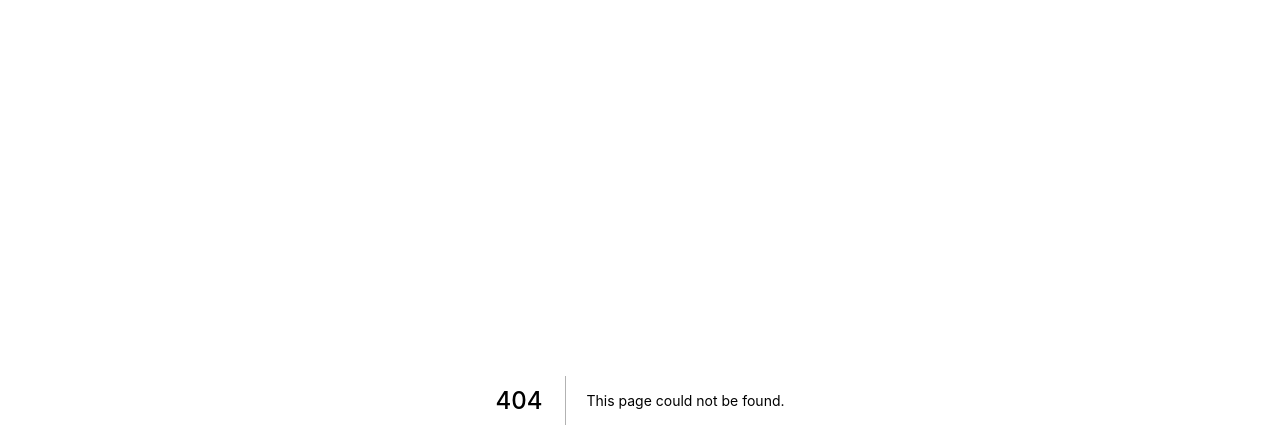
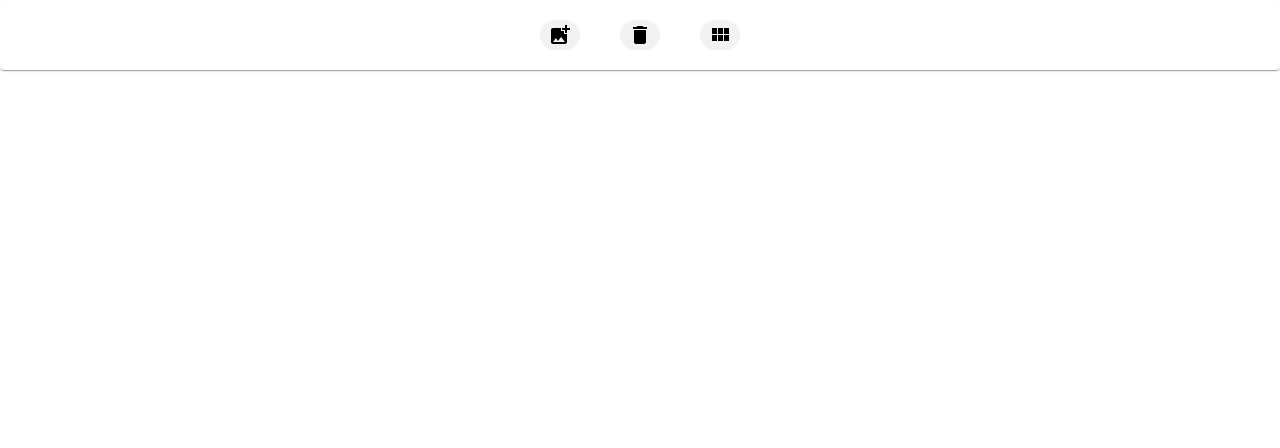
Before and after one commit to Hitlii/lca-code, a Next.js app in the folder frontend/: page /admin/test in a window 1280 px wide. Before the commit this address had no page. Shown: the top 448 px of the page. Built offline with nearby package versions, Linux system fonts and the light colour scheme.

Commit message:
Add Manager image file

```diff
--- a/frontend/package.json
+++ b/frontend/package.json
@@ -11,6 +11,7 @@
     "@apollo/client": "^3.3.14",
     "@material-ui/core": "^4.11.3",
     "@material-ui/icons": "^4.11.2",
+    "clsx": "^1.1.1",
     "emotion": "^11.0.0",
     "@react-google-maps/api": "^2.1.1",
     "graphql": "^15.5.0",
@@ -24,6 +25,7 @@
     "react-icons": "^4.2.0",
     "slate": "^0.62.0",
     "slate-history": "^0.62.0",
-    "slate-react": "^0.62.0"
+    "slate-react": "^0.62.0",
+    "uuid": "^8.3.2"
   }
 }
--- /dev/null
+++ b/frontend/pages/admin/test.js
@@ -0,0 +1,16 @@
+import React from 'react'
+import ManagerImage from '../components/ManagerImage'
+import {useState} from 'react'
+const test = () => {
+
+    const [selectImages,setSelectedImages]=useState([])
+
+
+    return (
+        <div>
+            <ManagerImage selectImages={selectImages} setSelectedImages={setSelectedImages}/>
+        </div>
+    )
+}
+
+export default test
--- /dev/null
+++ b/frontend/pages/components/ManagerImage.js
@@ -0,0 +1,164 @@
+
+import {useState} from 'react'
+
+import AddPhotoAlternateIcon from "@material-ui/icons/AddPhotoAlternate";
+import DeleteIcon from '@material-ui/icons/Delete';
+import ViewModuleIcon from '@material-ui/icons/ViewModule';
+import { makeStyles } from '@material-ui/core/styles'
+import Container from '@material-ui/core/Container'
+const { v4: uuidv4 } = require('uuid');
+import Paper from '@material-ui/core/Paper';
+import IconButton from '@material-ui/core/IconButton'
+import Grid from '@material-ui/core/Grid'
+import ContainerImageFile from './ShowImageFile'
+const useStyles = makeStyles((theme) => ({
+    button:{
+        width:40,
+        height:30,
+        margin:20,
+        borderRadius:15,
+        backgroundColor:'#F2F2F2',
+        color:'black',
+        padding:0,
+
+    },
+    focusButtonStyle:{
+        width:40,
+        height:30,
+        margin:20,
+        borderRadius:15,
+        backgroundColor:'grey',
+        color:'black',
+        padding:0,
+
+    },
+    iconStyle:{
+        width:15,
+        height:36,
+    },
+    imgButtonStyle:{
+        margin:10,
+        marginBottom:5,
+        '&:hover':{
+            backgroundColor:'black'
+        }
+    },
+    imageStyle:{
+        width:'60px',height:'50px',padding:'0px',margin:'0px'
+    },
+    container:{
+        justifyContent: 'center'
+    }
+
+}))
+
+const ManagerImage = ({selectImages,setSelectedImages}) => {
+    const classes = useStyles()
+    const [deleteMode,setDeleteMode] = useState(false)
+    const [changeMode,setChangeMode] = useState(false)
+    const [indexElement,setIndexElement] = useState(-1)
+
+
+    const imageHandleChange=(e)=>{
+        setChangeMode(false)
+        setDeleteMode(false)
+        if(e.target.files){
+            const fileArray = Array.from(e.target.files)
+
+            fileArray.map(preview=>{
+                const reader = new FileReader()
+                reader.onload = ()=>{
+                    const variable ={
+                        key:uuidv4(),
+                        url:reader.result
+                    }
+                    setSelectedImages(prevImages=>[...prevImages,variable])
+                }
+                reader.readAsDataURL(preview)
+            })
+        }
+    }
+
+    const handleImage =(e)=>{
+
+        if(deleteMode){
+            setSelectedImages(selectImages.filter(image=>image.key !== e.target.getAttribute("data-index")))
+        }else if(changeMode){
+            if(indexElement < 0){
+                let initIndex=selectImages.findIndex(element => element.key ===e.target.getAttribute("data-index"))
+                setIndexElement(initIndex)
+
+            } else if(indexElement >=0 ){
+
+                let finalIndex=selectImages.findIndex(element => element.key ===e.target.getAttribute("data-index"))
+                if(indexElement === finalIndex){
+                    setIndexElement(-1)
+                }else{
+
+                    let initElement = selectImages[indexElement]
+                    let images = Array.from(selectImages)
+                    images.splice(indexElement,1,selectImages[finalIndex])
+                    images.splice(finalIndex,1,initElement)
+                    setSelectedImages(images)
+                    setIndexElement(-1)
+
+                }
+            }
+        }
+    }
+
+    const handleDeleteButton=()=>{
+        setChangeMode(false)
+        if(deleteMode === true) setDeleteMode(false)
+            else setDeleteMode(true)
+    }
+    const handleChangeButton=()=>{
+        setDeleteMode(false)
+        if(changeMode === true) setChangeMode(false)
+            else setChangeMode(true)
+    }
+
+
+
+    return (
+        <div >
+            <Paper>
+                <Grid container justify="center">
+                    <IconButton
+                        variant="contained"
+                        component="label"
+                        className={classes.button}>
+                            <input accept="image/*"
+                                style={{display:'none'}}
+                                id="contained-button-file"
+                                multiple
+                                type="file"
+                                onChange={imageHandleChange}/>
+                        {<AddPhotoAlternateIcon/>}
+                    </IconButton>
+
+                    <IconButton
+                        variant="contained"
+                        component="label"
+                        className={deleteMode? classes.focusButtonStyle:classes.button}
+                        onClick={handleDeleteButton}>
+                        {<DeleteIcon/>}
+                    </IconButton>
+                    <IconButton
+                        variant="contained"
+                        component="label"
+                        className={changeMode? classes.focusButtonStyle:classes.button}
+                        onClick={handleChangeButton}>
+                        {<ViewModuleIcon/>}
+                    </IconButton>
+                </Grid>
+            </Paper>
+            <ContainerImageFile selectImages={selectImages} handleImage={handleImage}/>
+
+        </div>
+
+
+    )
+}
+
+export default ManagerImage
--- /dev/null
+++ b/frontend/pages/components/ShowImageFile.js
@@ -0,0 +1,50 @@
+import { useState} from 'react'
+import { makeStyles } from '@material-ui/core/styles'
+import Paper from '@material-ui/core/Paper';
+import Container from '@material-ui/core/Container'
+
+
+const useStyles = makeStyles((theme) => ({
+    imgButtonStyle:{
+        margin:10,
+        marginBottom:5,
+        '&:hover':{
+            backgroundColor:'black'
+        }
+    },
+    imgStyle:{
+        width:'60px',
+        height:'50px',
+        padding:'0px',
+        margin:'0px',
+        ['@media (min-width: 700px)']: { // eslint-disable-line no-useless-computed-key
+            width:'200px',
+            height:'100px',
+          }
+    }
+}))
+
+const ShowImageFile = ({selectImages,handleImage}) => {
+
+
+    const classes = useStyles()
+    return (
+        <Container >
+                <Paper>
+                {selectImages.map((photo)=>{
+                    return <button
+                    className={classes.imgButtonStyle}
+                    key={photo.key}
+                    onClick={handleImage}>
+                        <img src={photo.url}
+                        data-index={photo.key}
+                        className={classes.imgStyle}/>
+                    </button>
+                })}
+                </Paper>
+
+        </Container>
+    )
+}
+
+export default ShowImageFile
```
Also changed, not shown: 1 other file (tests, documents, lock files or other folders).
